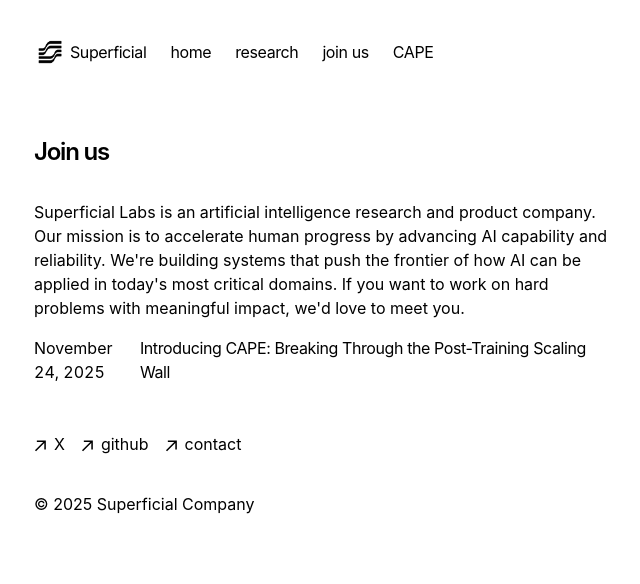
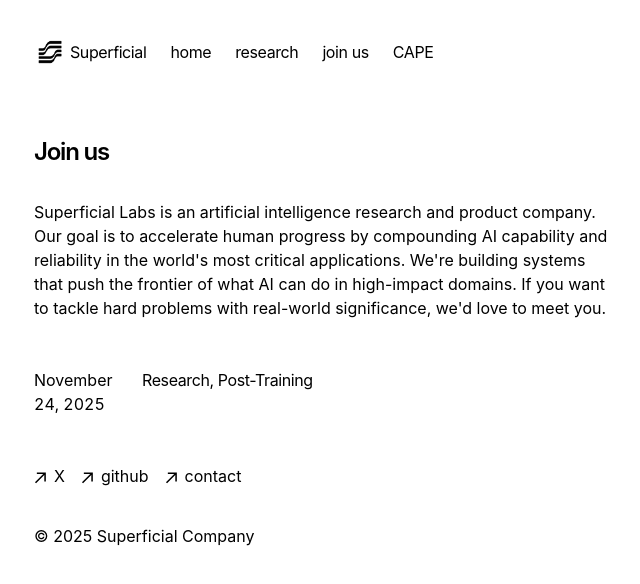
Before and after one commit to superficialorg/capabilitybench, a Next.js app: page /joinus in a window 1280 px wide. Shown: the top 584 px of the page, without its empty margins (318-958 px from the left). Built offline with nearby package versions, Linux system fonts and the light colour scheme.

Commit message:
Add Research Post-Training post and filter joinus page to show only this post

```diff
--- a/app/joinus/page.tsx
+++ b/app/joinus/page.tsx
@@ -1,4 +1,5 @@
-import { BlogPosts } from 'app/components/posts'
+import Link from 'next/link'
+import { formatDate, getBlogPosts } from 'app/research/utils'
 
 export const metadata = {
   title: 'Join us',
@@ -6,13 +7,43 @@
 }
 
 export default function Page() {
+  let allBlogs = getBlogPosts()
+  // Filter to only show the post-training post, exclude CAPE post (vim)
+  let joinusPosts = allBlogs.filter((post) => post.slug === 'post-training')
+
   return (
     <section>
       <h1 className="font-semibold text-2xl mb-8 tracking-tighter">Join us</h1>
-      <p className="mb-4">
-        Superficial Labs is an artificial intelligence research and product company. Our mission is to accelerate human progress by advancing AI capability and reliability. We're building systems that push the frontier of how AI can be applied in today's most critical domains. If you want to work on hard problems with meaningful impact, we'd love to meet you.
+      <p className="mb-12">
+        Superficial Labs is an artificial intelligence research and product company. Our goal is to accelerate human progress by compounding AI capability and reliability in the world's most critical applications. We're building systems that push the frontier of what AI can do in high-impact domains. If you want to tackle hard problems with real-world significance, we'd love to meet you.
       </p>
-      <BlogPosts />
+      <div>
+        {joinusPosts
+          .sort((a, b) => {
+            if (
+              new Date(a.metadata.publishedAt) > new Date(b.metadata.publishedAt)
+            ) {
+              return -1
+            }
+            return 1
+          })
+          .map((post) => (
+            <Link
+              key={post.slug}
+              className="flex flex-col space-y-1 mb-4"
+              href={`/research/${post.slug}`}
+            >
+              <div className="w-full flex flex-col md:flex-row space-x-0 md:space-x-2">
+                <p className="text-black w-[100px] tabular-nums">
+                  {formatDate(post.metadata.publishedAt, false)}
+                </p>
+                <p className="text-black tracking-tight">
+                  {post.metadata.title}
+                </p>
+              </div>
+            </Link>
+          ))}
+      </div>
     </section>
   )
 }
--- /dev/null
+++ b/app/research/posts/post-training.mdx
@@ -0,0 +1,93 @@
+---
+title: 'Research, Post-Training'
+publishedAt: '2025-11-24'
+summary: 'Research role in post-training at Superficial Labs.'
+---
+
+Superficial Labs — AI Research & Product
+
+Superficial Labs is an artificial intelligence research and product company. Our mission is to accelerate human progress by compounding AI capability and reliability in the world's most critical applications.
+
+We're building systems that bring structure to the surface of large models, make behaviour verifiable, and unlock AI deployment in high-impact domains like science, medicine, engineering, and decision-making.
+
+Our team includes researchers, engineers, and builders who have worked across large-scale training systems, production ML infrastructure, safety tooling, and widely deployed AI applications. We work at the intersection of deep research and practical engineering, and we're looking for collaborators who want to help define the next frontier of post-training.
+
+⸻
+
+About the Role
+
+Post-training sits at the centre of our roadmap. It is the bridge between raw model capability and systems that are reliable enough for consequential use. Your work will determine how models extract structure, satisfy requirements, respond to policies, and achieve compounding improvements across generations.
+
+This role blends fundamental research with hands-on engineering — we don't separate the two. You'll design experiments, write high-performance code, read and produce technical papers, and help shape the foundations of how AI learns to be both powerful and dependable.
+
+This is an evergreen research role. We review applications continuously and reach out when opportunities align with your experience and interests. If you build experience over time, you're welcome to reapply every 6 months.
+
+⸻
+
+What You'll Do
+
+• Develop the post-training recipe
+
+Iterate on datasets, training stages, hyperparameters, optimisation procedures, verification signals, and policy-driven objectives. Measure how they affect capability, reliability, and compounding behaviour across models.
+
+• Design and evolve evaluations
+
+Define evals that truly capture what matters. Refine them as systems improve. Create quantitative measures that detect reasoning failures, structural gaps, verification weaknesses, and emergent behaviour.
+
+• Debug, analyse, and understand
+
+Investigate unexpected behaviours in training runs, pipelines, policies, and structure-extraction layers. Develop conceptual explanations that guide the next iteration.
+
+• Scale and explore new methodologies
+
+Scale existing methods and invent new ones. Study how performance metrics scale with dataset size and policy complexity. Explore entirely new training signals, verification loops, or structure formats.
+
+• Advance the field
+
+Publish research, release tools, share insights, and contribute to the wider community working on capability, reliability, post-training, and structural AI systems.
+
+⸻
+
+Skills and Qualifications
+
+Minimum Qualifications
+
+• Strong proficiency in Python and familiarity with deep learning frameworks (PyTorch preferred; JAX or TensorFlow also welcome).
+
+• Experience writing scalable code and debugging distributed training pipelines.
+
+• Degree (or equivalent experience) in Computer Science, Machine Learning, Mathematics, Physics, or a related field with strong theoretical grounding.
+
+• Clear written and verbal communication — ability to articulate complex ideas clearly.
+
+Preferred Qualifications
+
+(We encourage you to apply even if you only meet some of these.)
+
+• Strong understanding of probability, statistics, and ML fundamentals.
+
+• Experience with post-training methods: RLHF, RLAIF, preference modelling, reward learning, alignment, or structured supervision.
+
+• Experience designing or analysing human data collection or annotation workflows.
+
+• Contributions to alignment research, data-centric AI, evals, reliability tooling, or structured reasoning systems.
+
+• PhD or equivalent research/industry experience with both theoretical and empirical depth.
+
+⸻
+
+Logistics
+
+Location: Remote — we are a fully distributed team.
+
+Visa: We provide visa support for the right candidates.
+
+Compensation: Competitive salary + meaningful equity, depending on experience.
+
+Benefits: Comprehensive health coverage, flexible paid leave, parental leave, and support for equipment, travel, and remote-work needs.
+
+⸻
+
+Application
+
+Please send your CV and a little about yourself to join@superficiallabs.com.
```
